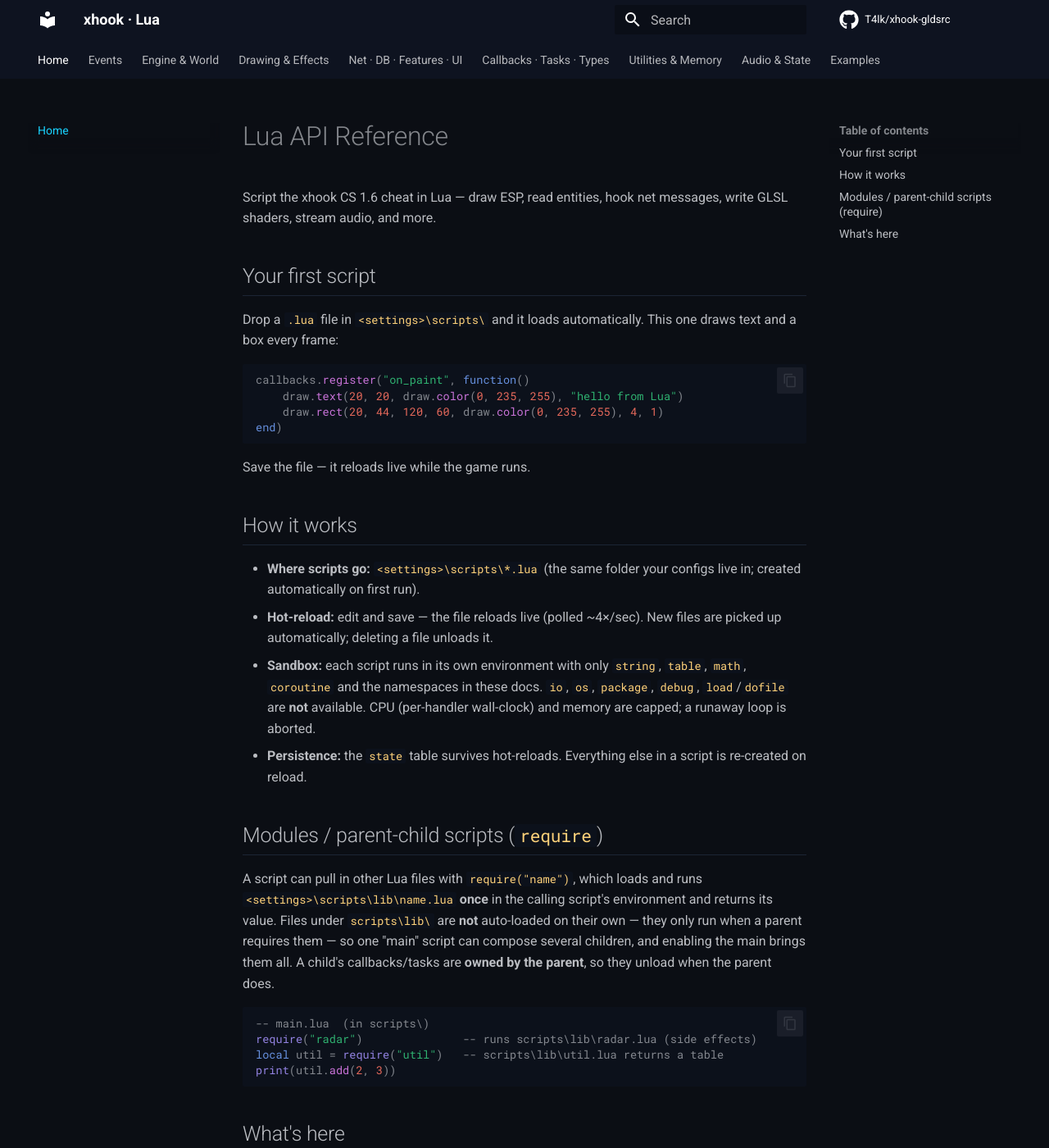
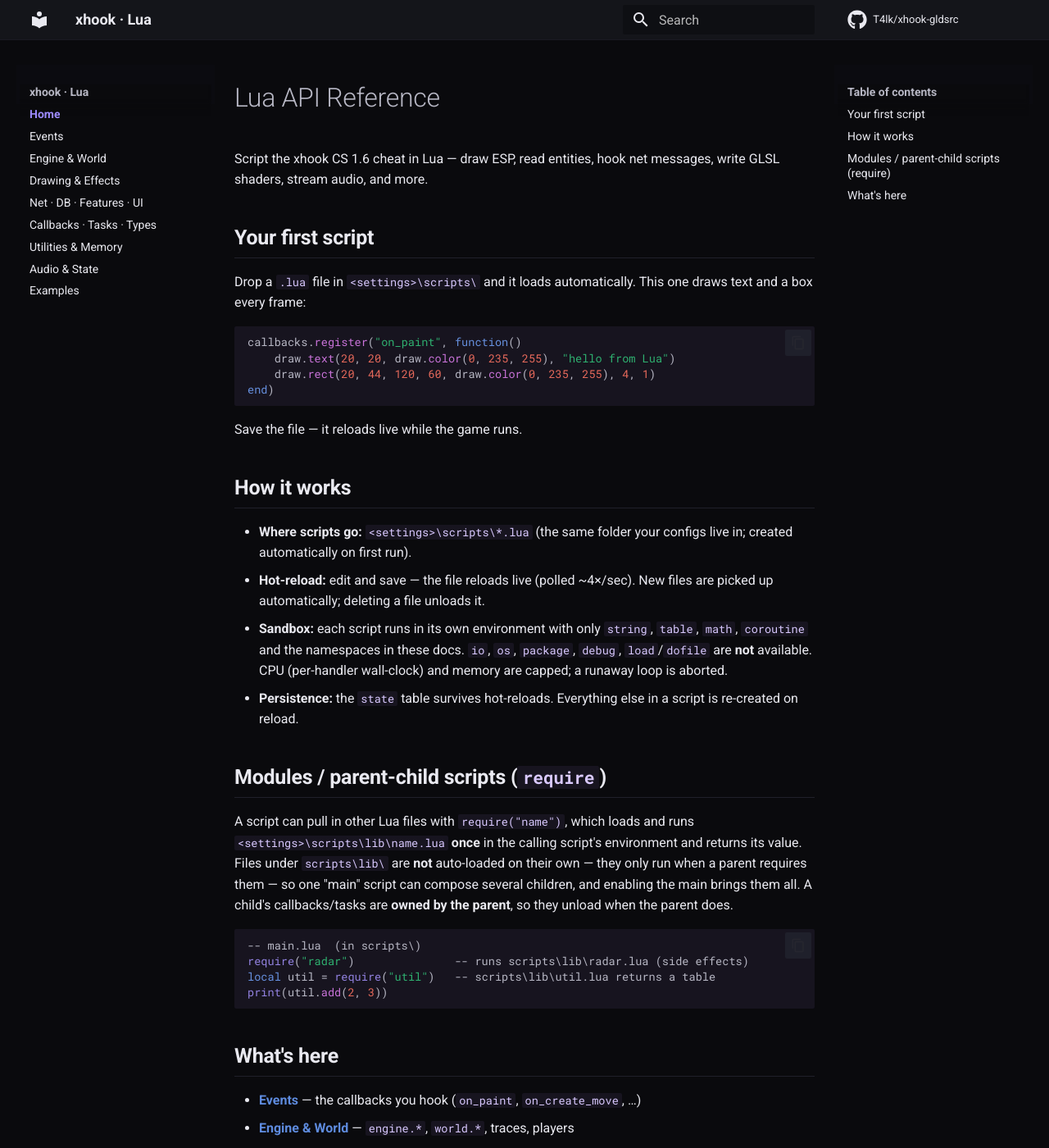
Before and after one commit to T4lk/xhook-lua-docs, an MkDocs documentation site: the page built from docs/index.md, in a window 1280 px wide and 1400 px high. Shown: the whole window at 82% size. Built offline with MkDocs 1.6.1 and Material for MkDocs 9.7.7, drawn with Linux system fonts in a browser that asks for light colours; comment, search, counter and statistics services are not loaded.

Commit message:
docs: left-sidebar nav + clean modern dark theme (neutral black + violet accent)
- Drop navigation.tabs (nav moves from top tabs to the left sidebar); add
  navigation.sections + expand.
- Replace the cyan/blue palette with a neutral near-black theme + a refined violet
  accent (primary: black, accent: deep purple, tuned in extra.css).

```diff
--- a/docs/stylesheets/extra.css
+++ b/docs/stylesheets/extra.css
@@ -1,20 +1,47 @@
-/* xhook dark + cyan tuning on top of Material's slate scheme */
+/* xhook · Lua — clean modern dark theme (neutral near-black + refined violet accent) */
+
 [data-md-color-scheme="slate"] {
-  --md-default-bg-color:       #0b0e14;
-  --md-default-bg-color--light: #10151f;
-  --md-primary-fg-color:       #0e1320;   /* dark top bar (not bright cyan) */
-  --md-primary-fg-color--dark: #0b0e14;
-  --md-accent-fg-color:        #19d3ff;
-  --md-typeset-a-color:        #19d3ff;
-  --md-code-bg-color:          #0c111b;
+  /* backgrounds */
+  --md-default-bg-color:        #0a0a0d;
+  --md-default-bg-color--light:  #131318;
+  --md-default-bg-color--lighter:#16161c;
+
+  /* text */
+  --md-default-fg-color:         #e9e9f0;
+  --md-default-fg-color--light:  #b7b7c4;
+  --md-default-fg-color--lighter:#71717f;
+  --md-default-fg-color--lightest:#26262f;
+
+  /* header / accent */
+  --md-primary-fg-color:        #0c0c11;
+  --md-primary-fg-color--dark:  #08080b;
+  --md-primary-bg-color:        #e9e9f0;
+  --md-accent-fg-color:         #8b7bff;
+  --md-typeset-a-color:         #9d8bff;
+
+  /* code */
+  --md-code-bg-color:           #121218;
+  --md-code-fg-color:           #e6e6ee;
 }
 
-/* accent the section headings + inline code */
-[data-md-color-scheme="slate"] .md-typeset h2 { border-bottom: 1px solid #1c2534; padding-bottom: .3rem; }
-[data-md-color-scheme="slate"] .md-typeset h3 { color: #19d3ff; }
-[data-md-color-scheme="slate"] .md-typeset code { color: #ffd27a; }
-[data-md-color-scheme="slate"] .md-typeset a > code { color: #19d3ff; }
+/* subtle 1px separators, no heavy borders */
+[data-md-color-scheme="slate"] .md-header       { border-bottom: 1px solid #1a1a22; box-shadow: none; }
+[data-md-color-scheme="slate"] .md-tabs         { background: transparent; }
+[data-md-color-scheme="slate"] .md-sidebar      { background: #0b0b10; }
+[data-md-color-scheme="slate"] .md-typeset h2   { border-bottom: 1px solid #20202a; padding-bottom: .35rem; font-weight: 600; }
+[data-md-color-scheme="slate"] .md-typeset h3   { color: #c8bfff; }
 
-/* active tab / nav accent */
-[data-md-color-scheme="slate"] .md-tabs__link--active,
-[data-md-color-scheme="slate"] .md-nav__link--active { color: #19d3ff; }
+/* inline code: soft violet tint, readable */
+[data-md-color-scheme="slate"] .md-typeset code { color: #d9c9ff; background: #17141f; }
+[data-md-color-scheme="slate"] .md-typeset a > code { color: #9d8bff; background: #17141f; }
+
+/* active nav item */
+[data-md-color-scheme="slate"] .md-nav__link--active,
+[data-md-color-scheme="slate"] .md-nav__item--active > .md-nav__link { color: #9d8bff; font-weight: 600; }
+
+/* tables + admonitions sit on the darker surface */
+[data-md-color-scheme="slate"] .md-typeset table:not([class]) { background: #101015; border: 1px solid #20202a; }
+[data-md-color-scheme="slate"] .md-typeset table:not([class]) th { background: #14141b; }
+
+/* readable content width */
+.md-grid { max-width: 62rem; }
--- a/mkdocs.yml
+++ b/mkdocs.yml
@@ -10,15 +10,16 @@
   language: en
   palette:
     scheme: slate
-    primary: cyan
-    accent: cyan
+    primary: black
+    accent: deep purple
   font:
     text: Roboto
     code: Roboto Mono
   icon:
     repo: fontawesome/brands/github
   features:
-    - navigation.tabs
+    - navigation.sections
+    - navigation.expand
     - navigation.top
     - navigation.instant
     - navigation.tracking
```
